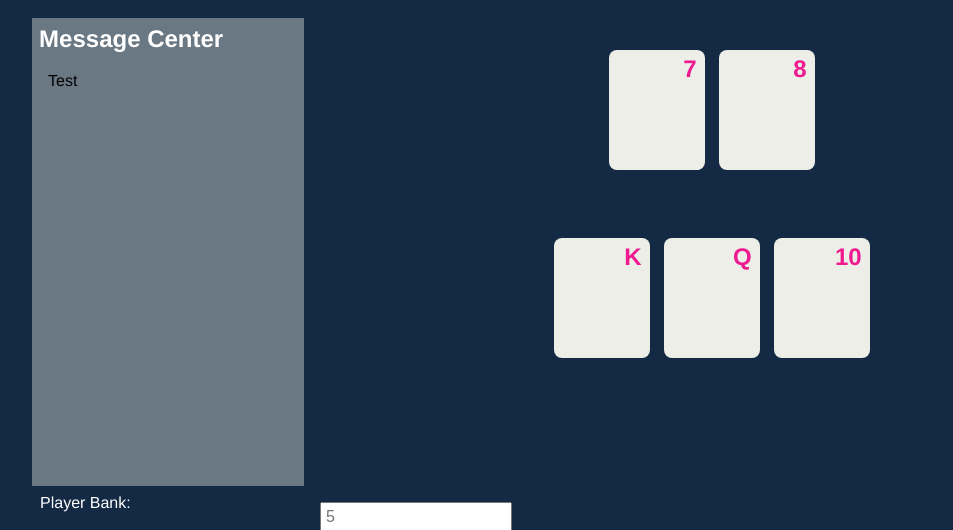
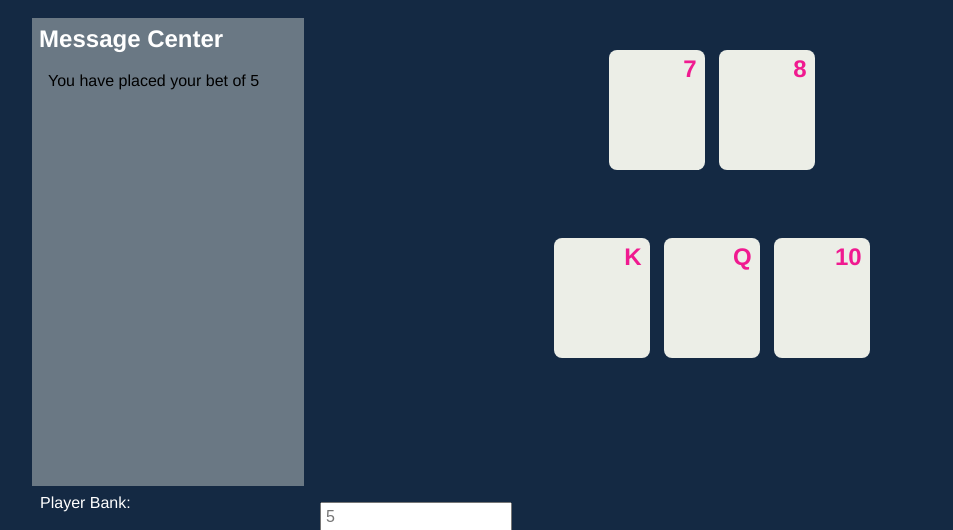
Before and after one commit to coleychi/blackjack, a plain HTML site: page index.html in a window 1280 px wide. Both pictures are taken after a click on the button "$5". Shown: the part 123-653 px from the top of the page, without its empty margins (64-1017 px from the left). Drawn offline with Linux system fonts and the light colour scheme.

Commit message:
player cannot bet more money than he has

```diff
--- a/index.html
+++ b/index.html
@@ -46,7 +46,7 @@
 
 			<h2>Message Center</h2>
 
-			Test
+
 		</section>
 
 		<div id="bank">
--- a/js/script.js
+++ b/js/script.js
@@ -40,18 +40,25 @@ player.currentBet += integerBetAmount; // adjusts the player's bet amount
 // sets the player's bet amount as the placeholder text in input bar
 $betInputBar.attr("placeholder", player.currentBet);
 
+// player cannot bet money that he does not have
+if (player.balance <= 0) {
+
+  // console.log("NOPE"); // checks that if statement works
+
+  $placeBetButton.prop("disabled", true); // disables button functionality
+  alert("YOU DON'T HAVE ENOUGH MONEY TO DO THAT!!!!"); // alerts player that there is no more money
+
+}
+
+// Updates message center with bet information
 var $playerBalance = $(".money"); // grabs span with class money
 $playerBalance.text(player.balance); // START AMOUNT IS HARDCODED INTO HTMLs
+var $messageDiv = $("#message-center"); // grabs div with id "message-center"
+var $newMessage = $("<p>"); // creates new p tag
+$newMessage.text("You have placed your bet of " + player.currentBet); // sets innertext for p tags
+$messageDiv.append($newMessage); // appends new paragraph to message div
 
 }) // <-- closes placeBetButton click function
-
-// var $playerBankDiv = $("#bank"); // grabs div with id "bank"
-// var $playerBalance = $(".money"); // grabs span with class money
-// $playerBalance.text(player.balance)
-// $playerBankDiv.append($playerBalance)
-
-
-
 
 
 
--- a/test_stuff/scripts/pseudocode.js
+++ b/test_stuff/scripts/pseudocode.js
@@ -19,3 +19,9 @@
     // -- ADD A CSS CLASS TO FIRST DEALER'S CARD?
 
 // 6-- WINS AND LOSSES COUNTER
+
+
+// KNOWN PROBLEMS
+
+// player's start amount hardcoded into html
+// should move playerbalance to message div function to somewhere else (player gets new notification each time he clicks button)
```
